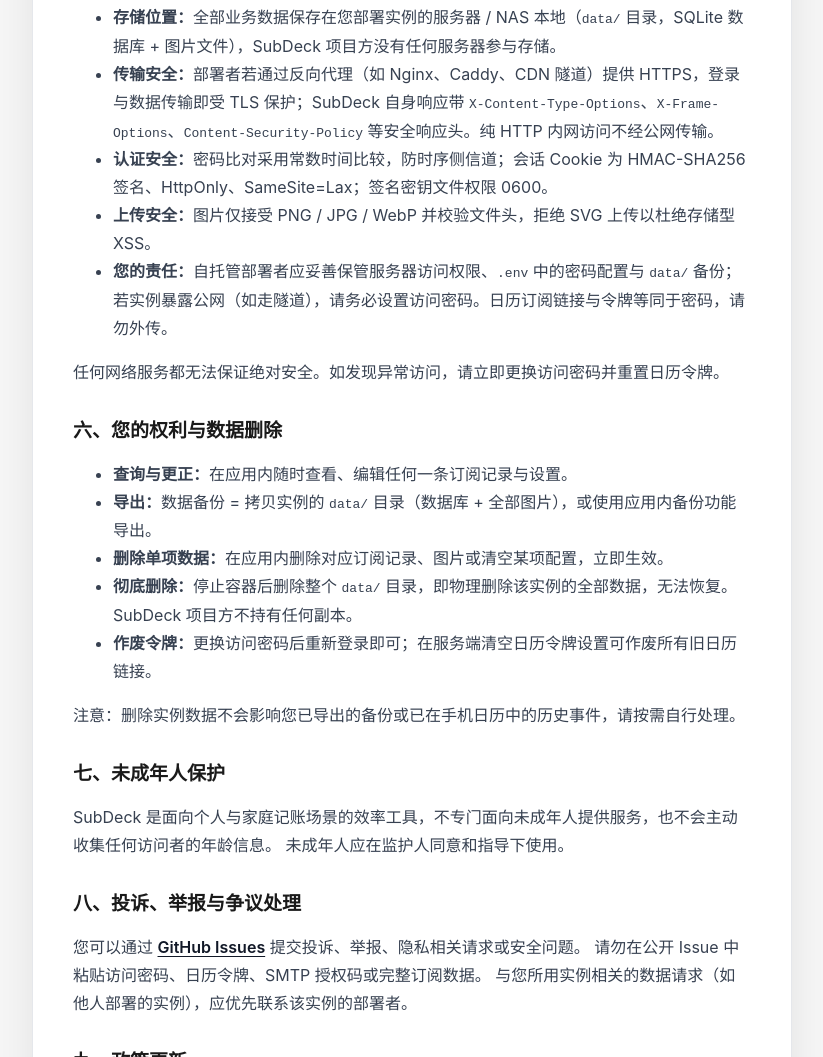
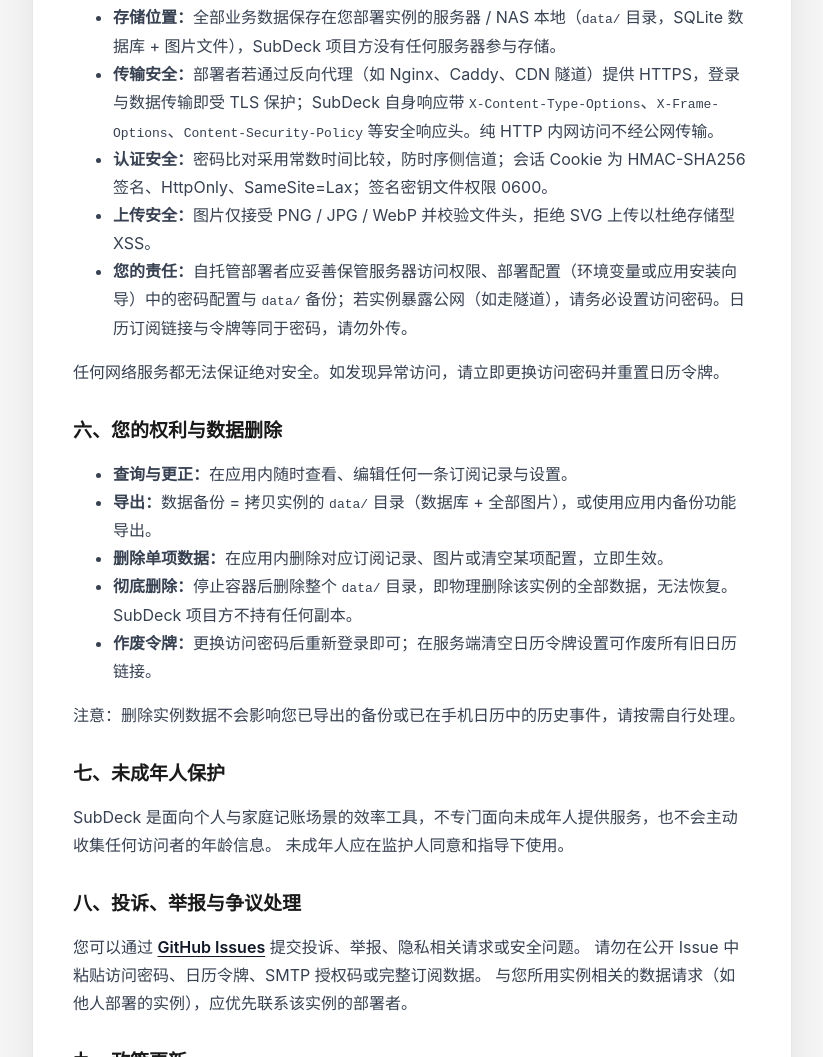
Before and after one commit to sinailurus/subdeck, a plain HTML site: page static/privacy-policy.html in a window 1280 px wide. Shown: the part 3576-4633 px from the top of the page, without its empty margins (228-1051 px from the left). Drawn offline with Linux system fonts and the light colour scheme.

Commit message:
文档与截图整理

```diff
--- a/static/privacy-policy.html
+++ b/static/privacy-policy.html
@@ -256,7 +256,7 @@ SubDeck 不设账号注册体系，<b>没有用户表、不收集邮箱注册信
   <li><b>传输安全：</b>部署者若通过反向代理（如 Nginx、Caddy、CDN 隧道）提供 HTTPS，登录与数据传输即受 TLS 保护；SubDeck 自身响应带 <code>X-Content-Type-Options</code>、<code>X-Frame-Options</code>、<code>Content-Security-Policy</code> 等安全响应头。纯 HTTP 内网访问不经公网传输。</li>
   <li><b>认证安全：</b>密码比对采用常数时间比较，防时序侧信道；会话 Cookie 为 HMAC-SHA256 签名、HttpOnly、SameSite=Lax；签名密钥文件权限 0600。</li>
   <li><b>上传安全：</b>图片仅接受 PNG / JPG / WebP 并校验文件头，拒绝 SVG 上传以杜绝存储型 XSS。</li>
-  <li><b>您的责任：</b>自托管部署者应妥善保管服务器访问权限、<code>.env</code> 中的密码配置与 <code>data/</code> 备份；若实例暴露公网（如走隧道），请务必设置访问密码。日历订阅链接与令牌等同于密码，请勿外传。</li>
+  <li><b>您的责任：</b>自托管部署者应妥善保管服务器访问权限、部署配置（环境变量或应用安装向导）中的密码配置与 <code>data/</code> 备份；若实例暴露公网（如走隧道），请务必设置访问密码。日历订阅链接与令牌等同于密码，请勿外传。</li>
 </ul>
 <p>任何网络服务都无法保证绝对安全。如发现异常访问，请立即更换访问密码并重置日历令牌。</p>
 
```
Also changed, not shown: docs/screenshots/desktop-dashboard-dark.jpg (added), docs/screenshots/desktop-dashboard.jpg (added), docs/screenshots/desktop-subscriptions-dark.jpg (added), docs/screenshots/desktop-subscriptions.jpg (added), docs/screenshots/mobile-dashboard-dark.jpg (added), docs/screenshots/mobile-dashboard.jpg (added), docs/screenshots/mobile-subscriptions-dark.jpg (added), docs/screenshots/mobile-subscriptions.jpg (added), 3 other files.
